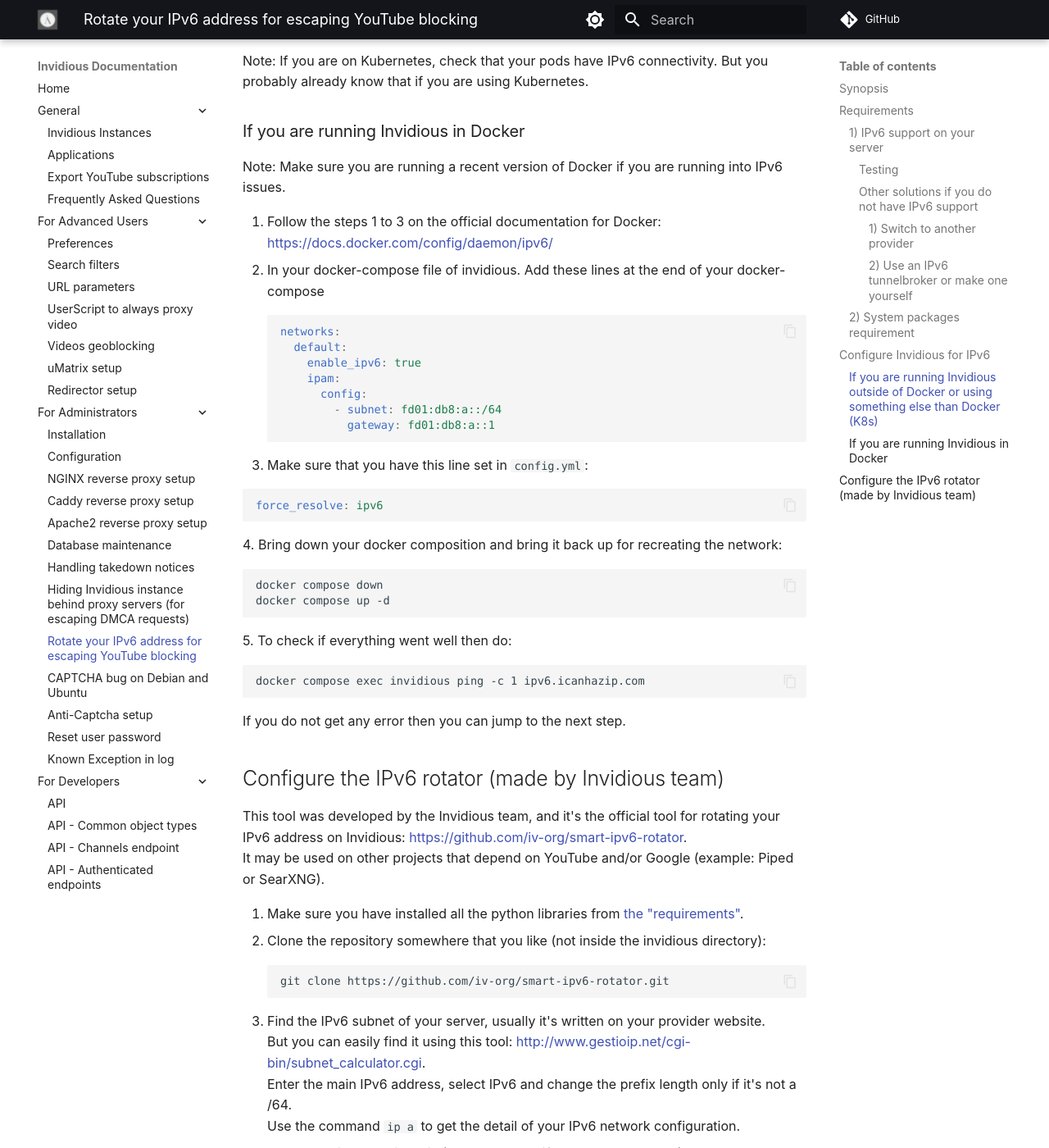
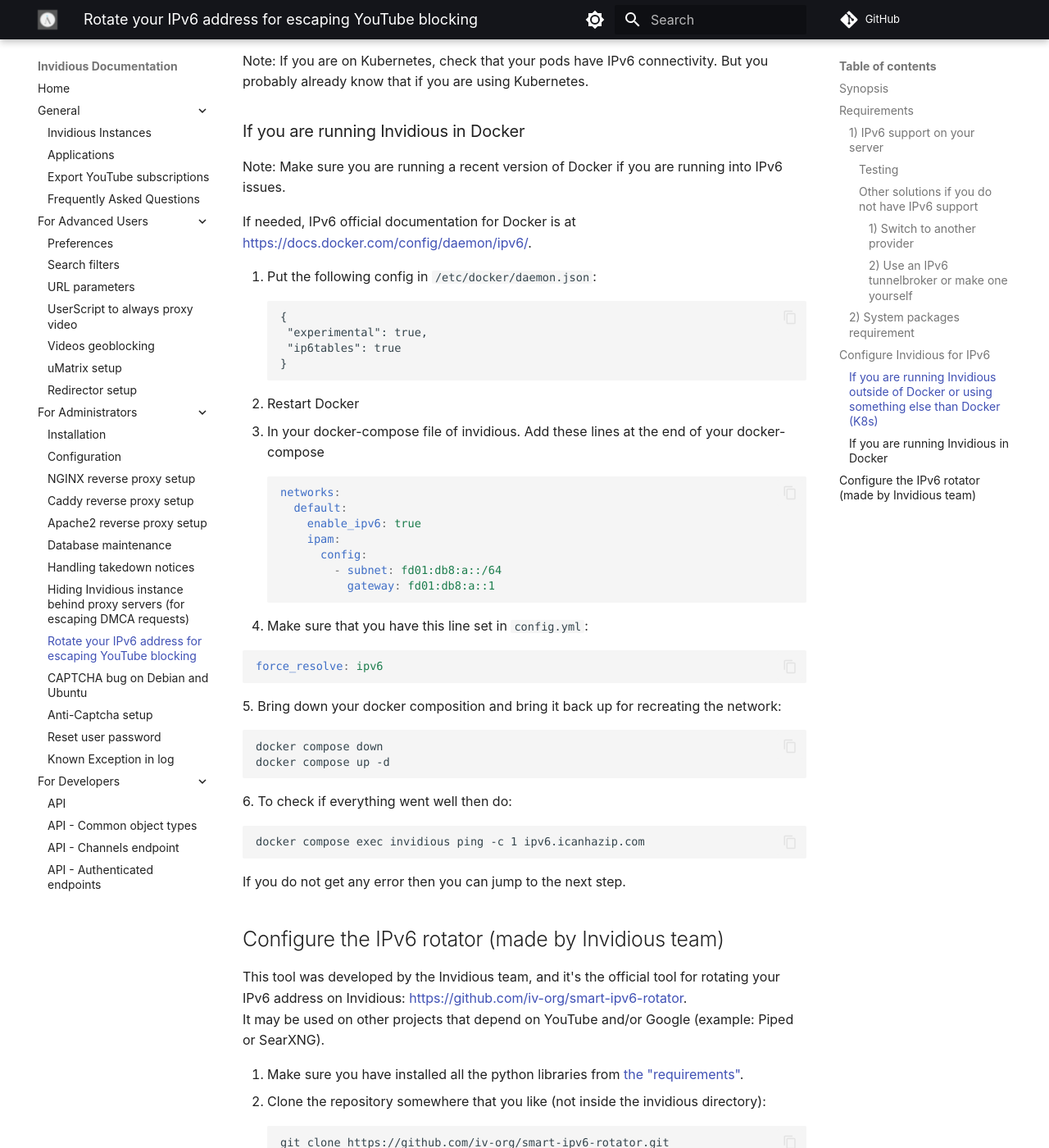
Before and after one commit to iv-org/documentation, an MkDocs documentation site: the page built from docs/ipv6-rotator.md, in a window 1280 px wide and 1400 px high, scrolled down 2083 px. Shown: the whole window at 82% size. Built offline with MkDocs 1.6.1 and Material for MkDocs 9.7.7, drawn with Linux system fonts in a browser that asks for light colours; comment, search, counter and statistics services are not loaded.

Commit message:
Improve ipv6 rotator tutorial

````diff
--- a/docs/ipv6-rotator.md
+++ b/docs/ipv6-rotator.md
@@ -66,8 +66,17 @@
 ### If you are running Invidious in Docker
 Note: Make sure you are running a recent version of Docker if you are running into IPv6 issues.
 
-1. Follow the steps 1 to 3 on the official documentation for Docker: https://docs.docker.com/config/daemon/ipv6/
-2. In your docker-compose file of invidious. Add these lines at the end of your docker-compose
+If needed, IPv6 official documentation for Docker is at https://docs.docker.com/config/daemon/ipv6/.
+
+1. Put the following config in `/etc/docker/daemon.json`:
+   ```
+   {
+    "experimental": true,
+    "ip6tables": true
+   }
+   ```
+2. Restart Docker
+3. In your docker-compose file of invidious. Add these lines at the end of your docker-compose
    ```yaml
    networks:
      default:
@@ -78,17 +87,17 @@
              gateway: fd01:db8:a::1
 
    ```
-3. Make sure that you have this line set in `config.yml`:
+4. Make sure that you have this line set in `config.yml`:
 
    ```yaml
    force_resolve: ipv6
    ```
-4. Bring down your docker composition and bring it back up for recreating the network:
+5. Bring down your docker composition and bring it back up for recreating the network:
    ```
    docker compose down
    docker compose up -d
    ```
-5. To check if everything went well then do:
+6. To check if everything went well then do:
    ```
    docker compose exec invidious ping -c 1 ipv6.icanhazip.com
    ```
````
